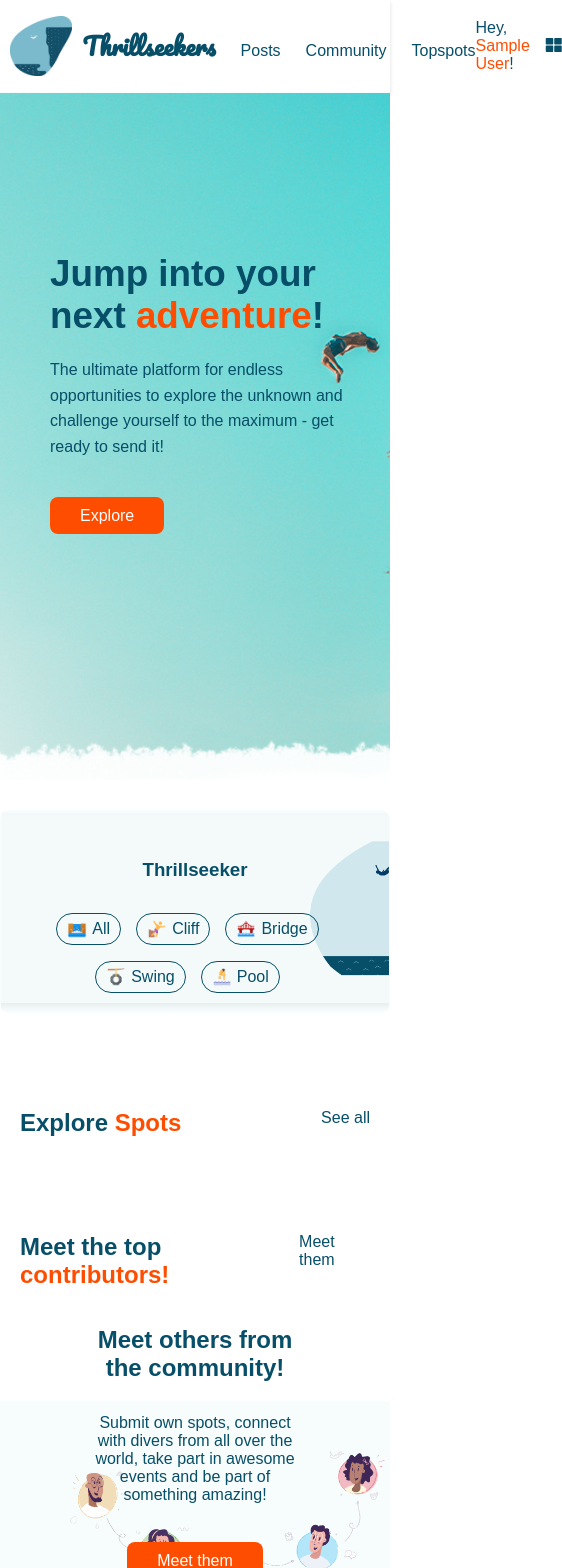
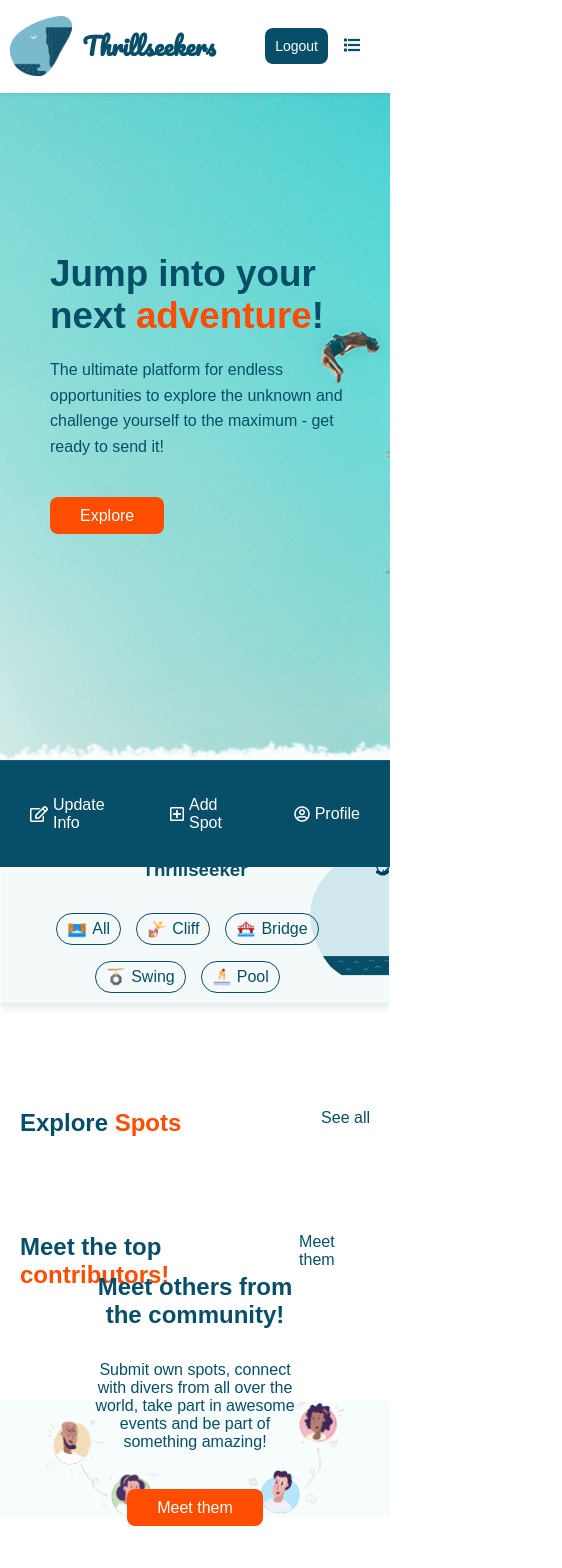
Before and after one commit to moritzmurauer/thrillseekers, a Vue app: page / in a window 390 px wide. Shown: the top 1568 px of the page, 562 px wide, since content can reach past the window. Built offline with nearby package versions, Linux system fonts and the light colour scheme; no server answers; the database is empty; sample sign-in values are in the browser's storage.

Commit message:
navbar responsible now

```diff
--- a/src/components/Footer.vue
+++ b/src/components/Footer.vue
@@ -65,7 +65,7 @@
 <style scoped>
     footer {
         background: var(--primary);
-
+        max-width: 100%;
     }
 
     .footer-container {
@@ -103,9 +103,14 @@
         padding-right: 15px;
     }
 
+    .legal {
+        flex-wrap: wrap;
+    }
+
     .legal a {
        padding-right: 50px;
-       color: white
+       color: white;
+
     }
 
      @media only screen and (max-width: 1200px) {
--- a/src/components/ListView.vue
+++ b/src/components/ListView.vue
@@ -13,7 +13,7 @@
           </div>
 
 
-<div class="d-flex align-items-center">
+  <div class="d-flex align-items-center">
       <div class="avatar-icon">
         <div v-if="spot.avatarUrl">
           <img class="avatar mr-1" :src="spot.avatarUrl">
@@ -30,6 +30,12 @@
             </div>
           </div>
   </div>
+
+  <div class="like-block mt-1">
+    {{spot.likes.length}}
+    <i class="far fa-heart"></i>
+  </div>
+
 
         </div>
 
@@ -52,8 +58,9 @@ export default {
 
 
 
-      .single {
+    .single {
     display: flex;
+    position: relative;
     align-items: center;
     border-radius: 10px;
     background: var(--secondary);
@@ -88,4 +95,28 @@ export default {
     width: 30px;
     height: 30px;
   }
+
+
+
+  .like-block {
+    position: absolute;
+    right: 30px;
+    bottom: 15px;
+    color: var(--third);
+  }
+
+
+
+ @media only screen and (max-width: 700px) {
+    h3 {
+      font-size: 1rem;
+    }
+
+    p {
+       font-size: 0.8rem;
+    }
+
+  }
+
+
 </style>
--- a/src/components/Navbar.vue
+++ b/src/components/Navbar.vue
@@ -1,4 +1,5 @@
 <template>
+<div class="navigation">
   <div class="navbar">
     <nav>
       <img src="@/assets/imgs/artwork_logo.png">
@@ -14,8 +15,6 @@
       </div>
 
       <div class="links">
-
-
         <div v-if="user">
           <div class="d-flex align-items-center">
             <div class="pr-1">
@@ -74,13 +73,106 @@
 
         </div>
 
-      <div v-if="!user">
-        <router-link :to="{ name: 'Signup'}"> <button class="btn"> Sign up </button></router-link>
-        <router-link :to="{ name: 'Login'}"> <button class="btn"> Log in </button></router-link>
+
       </div>
+
+      <!-- Mobile------------->
+
+      <div class="mobile-links">
+        <div>
+          <div class="d-flex align-items-center">
+            <div v-if="!user">
+                <router-link :to="{ name: 'Signup'}"> <button class="btn"> Sign up </button></router-link>
+                <router-link :to="{ name: 'Login'}"> <button class="btn"> Log in </button></router-link>
+              </div>
+            <div class="pr-1">
+              <button v-if="user" @click="userLogout" class="btn">Logout</button>
+            </div>
+            <div>
+              <div v-if="!toggleDropdown" @click="toggleDropdown = true">
+                <i class="fas fa-list"></i>
+              </div>
+
+               <div v-if="toggleDropdown" @click="toggleDropdown = false">
+                <div v-if="user" class="avatar-nav">
+                  <div v-if="user">
+                   <i class="fas fa-list"></i>
+                  </div>
+                  <div v-else>
+                    <img class="avatar active-dropdown mr-1" src="@/assets/default.png">
+                  </div>
+                </div>
+              </div>
+
+
+
+              </div>
+
+
+          </div>
+
+          <div>
+
+          </div>
+
+          <div class="dropdown-menu" v-if="toggleDropdown">
+
+
+
+
+
+            <div class="d-flex mt-1" @click="toggleDropdown = false">
+              <router-link :to="{ name: 'Posts'}">Posts</router-link>
+            </div>
+
+            <div class="d-flex" @click="toggleDropdown = false">
+               <router-link :to="{ name: 'Contributors'}">Community</router-link>
+            </div>
+
+            <div class="d-flex" @click="toggleDropdown = false">
+              <router-link :to="{ name: 'Topspots'}">Topspots</router-link>
+            </div>
+
+
+
+          </div>
+
+        </div>
+
+
       </div>
+
+
+
+
     </nav>
   </div>
+
+
+
+
+  <div v-if="user" class="mobile-nav">
+     <div class="link">
+      <i class="far fa-edit white"></i>
+      <router-link class="white" :to="{ name: 'AddProfileInfo'}">Update Info</router-link>
+    </div>
+
+    <div class="link">
+      <i class="far fa-plus-square white"></i>
+      <router-link class="white" :to="{ name: 'CreateSpot'}">Add Spot</router-link>
+    </div>
+
+    <div class="link">
+      <i class="far fa-user-circle white"></i>
+      <router-link class="white" :to="{ name: 'UserProfile', params: {id: user.uid}}">Profile</router-link>
+    </div>
+  </div>
+  <div v-else>
+
+  </div>
+</div>
+
+
 </template>
 
 <script>
@@ -141,7 +233,6 @@
     background: white;
     border-bottom: 1px solid var(--secondary);
     box-shadow: 1px 2px 3px rgba(50, 50, 50, 0.1);
-
   }
 
   nav {
@@ -222,4 +313,104 @@
   .btn {
     color: white;
   }
+
+  .navigation {
+    position: relative;
+  }
+
+  .mobile-nav {
+    display: none;
+  }
+
+  .mobile-links {
+    display: none;
+  }
+
+  @media only screen and (max-width: 800px) {
+    .topics {
+      display: none;
+    }
+
+    .links {
+    display: none;
+  }
+
+  .mobile-links {
+    display: block;
+    margin-left: auto;
+    position: relative;
+    right: 20px;
+  }
+
+  nav .mobile-links a,
+  button {
+    margin-left: 16px;
+    font-size: 14px;
+  }
+
+    .mobile-nav {
+      display: flex;
+      justify-content: space-between;
+      align-items: center;
+      position: fixed;
+      top: 92vh;
+      background: var(--primary);
+      width: 100%;
+      padding: 35px 0px;
+      z-index: 100000;
+    }
+
+    .link {
+      margin: 0 60px;
+      display: flex;
+      justify-content: center;
+      align-items: center;
+
+    }
+
+    .link .far {
+      margin-right: 5px;
+    }
+
+    nav .dropdown-menu {
+      margin: auto;
+      padding: 0;
+      top: 50px;
+      right: -14px;
+      height: 80vh;
+    }
+
+}
+
+
+@media only screen and (max-width: 600px) {
+   .mobile-nav {
+      display: flex;
+      justify-content: space-between;
+      align-items: center;
+      position: fixed;
+      top: 90vh;
+      background: var(--primary);
+      width: 100%;
+      padding: 35px 0px;
+      border-top: 1px solid rgba(255, 215, 215, 0.09);
+      z-index: 100000;
+
+    }
+
+    nav .mobile-links a,
+    button {
+    margin-left: 4px;
+    font-size: 14px;
+    padding: 10px;
+  }
+
+    .link {
+      margin: 0 30px;
+      display: flex;
+      justify-content: center;
+      align-items: center;
+    }
+
+}
 </style>
--- a/src/views/Home.vue
+++ b/src/views/Home.vue
@@ -194,9 +194,8 @@ export default {
   }
 
   .community img {
-    max-width: 90%;
+    max-width: 85%;
     height: auto;
-    padding: 50px;
     position: relative;
   }
 
```
